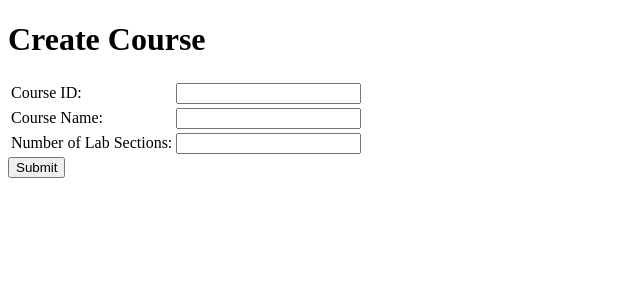
After one commit to amenahs/361_final_project, a Django app: page /create-course/ in a window 1280 px wide. The commit adds this page. Shown: the top 300 px of the page, without its empty margins (0-640 px from the left). Run offline with Django 3.2, Linux system fonts and the light colour scheme.

Commit message:
working on view/html for create course, updated required fields

```diff
--- a/final_project/models.py
+++ b/final_project/models.py
@@ -56,7 +56,8 @@ class Course(models.Model):
     courseID = models.CharField(max_length=40)
     name = models.CharField(max_length=40)
     # TODO multiple labs
-    # labList = models.ForeignKey(Lab, on_delete=models.PROTECT(), null=True)
+    # labs = models.ManyToManyField('Lab')
+    #labList = models.ForeignKey(Lab, on_delete=models.PROTECT(), null=True)
 """
 class Instructor(models.Model):
     coursesTaught = models.ForeignKey(Course, on_delete=models.PROTECT(), null=True)
--- a/final_project/views.py
+++ b/final_project/views.py
@@ -1,6 +1,6 @@
 from django.shortcuts import render, redirect
 from django.views import View
-from .models import User
+from .models import User, Course
 # Create your views here.
 
 class Home(View):
@@ -23,3 +23,20 @@ class Home(View):
 
 class Dashboard(View):
     pass
+
+class CreateCourse(View):
+    def get(self,request):
+        return render(request, "create-course.html", {})
+    def post(self, request):
+        courseExists = False
+        try:
+            c = Course.objects.get(courseID=request.POST['courseID'])
+            courseExists = True
+        except:
+            newCourse = Course.objects.create(courseID=request.POST['courseID'], name=request.POST['name'])
+            newCourse.save()
+
+        if courseExists:
+            return render(request, "create-course.html", {"message": "course already exists"})
+        else:
+            return render(request, "create-course.html", {"message": "course successfully created"})
--- a/project/urls.py
+++ b/project/urls.py
@@ -15,9 +15,10 @@ Including another URLconf
 """
 from django.contrib import admin
 from django.urls import path
-from final_project.views import Home, Dashboard
+from final_project.views import Home, Dashboard, CreateCourse
 urlpatterns = [
     path('admin/', admin.site.urls),
     path('', Home.as_view()),
-    path('dashboard/', Dashboard.as_view())
+    path('dashboard/', Dashboard.as_view()),
+    path('create-course/', CreateCourse.as_view())
 ]
--- /dev/null
+++ b/templates/create-course.html
@@ -0,0 +1,20 @@
+<!DOCTYPE html>
+<html lang="en">
+<head>
+    <meta charset="UTF-8">
+    <title>Create Course</title>
+</head>
+<body>
+<h1>Create Course</h1>
+<form action="/" method="post">
+    {% csrf_token %}
+    <table>
+        <tr><td>Course ID: </td><td><input type="text" name="courseID" required></td></tr>
+        <tr><td>Course Name: </td><td><input type="text" name="name" required></td></tr>
+        <tr><td>Number of Lab Sections: </td><td><input type="number" min="0" name="labNum" required></td></tr>
+    </table>
+    <input type="submit">
+</form>
+{{ message }}
+</body>
+</html>
--- a/templates/home.html
+++ b/templates/home.html
@@ -9,8 +9,8 @@
 <form action="/" method="post">
     {% csrf_token %}
     <table>
-        <tr><td>email: </td><td><input type="text" name="email"></td></tr>
-        <tr><td>password: </td><td><input type="password" name="password"></td></tr>
+        <tr><td>email: </td><td><input type="text" name="email" required></td></tr>
+        <tr><td>password: </td><td><input type="password" name="password" required></td></tr>
     </table>
     <input type="submit">
 </form>
```
